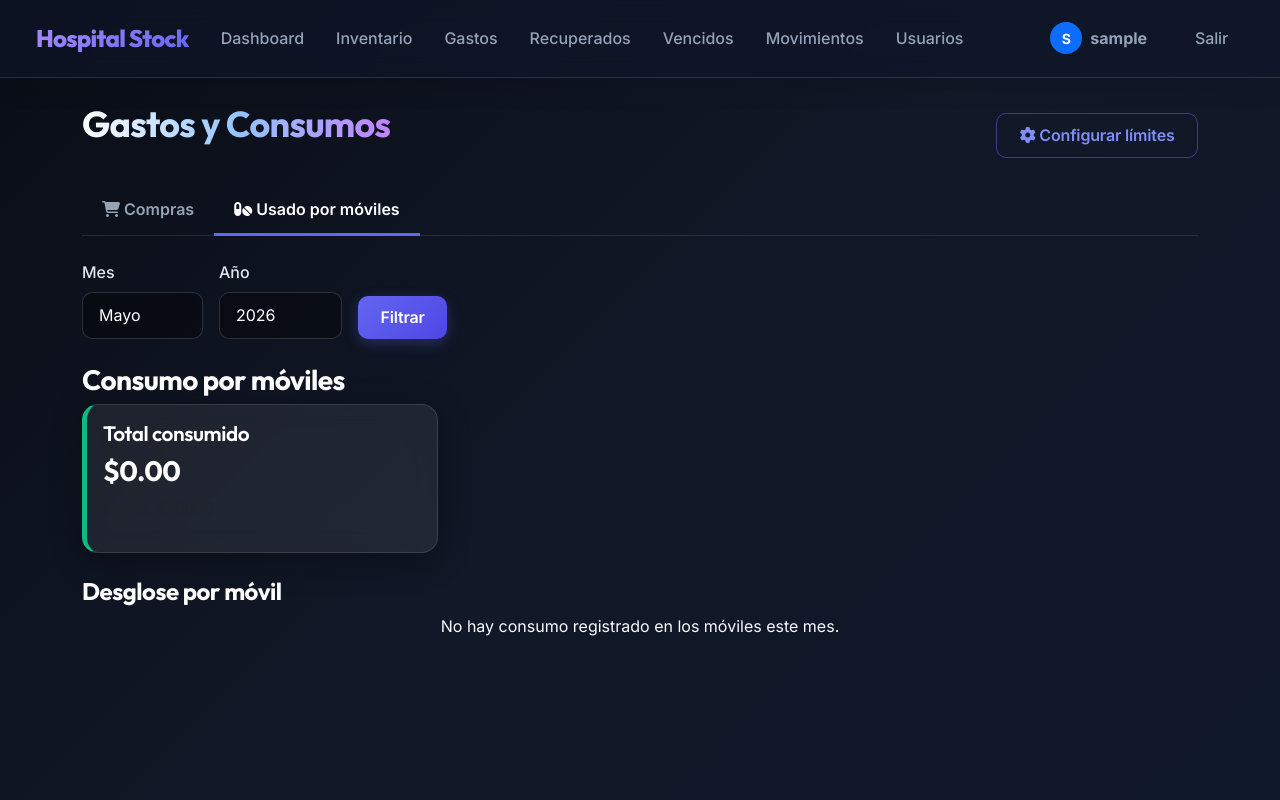
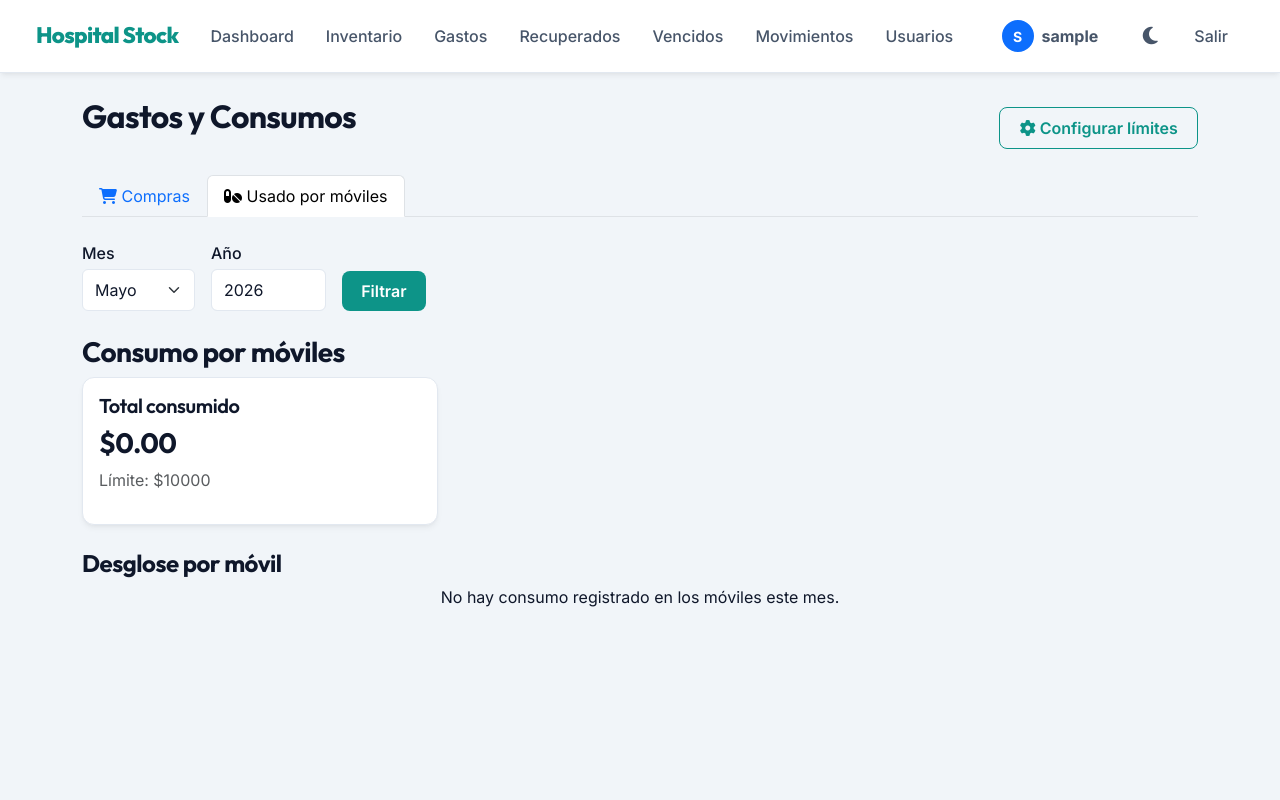
Before and after one commit to MenemMateo/hospital-stock2, a Django app: page /gastos/ in a window 1280 px wide. Run offline with Django 5.2, Linux system fonts and the light colour scheme; the visitor is signed in with stand-in values (Sample User, id 1); data comes from the database, SQL or seed files in the repository; data that the repository does not hold is empty; some libraries are stand-ins or nearby versions.

Commit message:
Implement light and dark minimalist hospital themes with persistent toggler

```diff
--- a/hospital_stock/core/static/core/css/custom.css
+++ b/hospital_stock/core/static/core/css/custom.css
@@ -1,208 +1,205 @@
 /* ==========================================================================
-   HOSPITAL STOCK - PREMIUM VISUAL DESIGN SYSTEM
+   HOSPITAL STOCK - MINIMALIST MEDICAL DESIGN SYSTEM
    ========================================================================== */
 
-/* Custom Google Fonts Import */
 @import url('https://fonts.googleapis.com/css2?family=Inter:wght@300;400;500;600;700&family=Outfit:wght@400;500;600;700;800&display=swap');
 
+/* Color Variables for Light Theme (Default) */
 :root {
-    --primary-color: #6366f1; /* Indigo */
-    --primary-hover: #4f46e5;
-    --secondary-color: #3b82f6; /* Blue */
-    --success-color: #10b981; /* Emerald */
-    --warning-color: #f59e0b; /* Amber */
-    --danger-color: #ef4444; /* Rose */
-    --background-dark: #0f172a; /* Slate 900 */
-    --card-bg: rgba(255, 255, 255, 0.07);
-    --card-border: rgba(255, 255, 255, 0.12);
-    --glass-blur: blur(12px);
+    --bg-color: #f1f5f9;
+    --card-bg: #ffffff;
+    --card-border: #e2e8f0;
+    --navbar-bg: #ffffff;
+    --navbar-text: #334155;
+
+    --primary-color: #0d9488; /* Teal Médico */
+    --primary-hover: #0f766e;
+    --secondary-color: #0284c7; /* Cian */
+    --success-color: #10b981;
+    --warning-color: #f59e0b;
+    --danger-color: #ef4444;
+
+    --text-primary: #0f172a;
+    --text-secondary: #475569;
+
+    --table-header-bg: #f8fafc;
+    --bg-light: #f8fafc;
+    --shadow: 0 4px 6px -1px rgb(0 0 0 / 0.05), 0 2px 4px -2px rgb(0 0 0 / 0.05);
+}
+
+/* Color Variables for Dark Theme */
+body.dark-theme {
+    --bg-color: #0f172a;
+    --card-bg: #1e293b;
+    --card-border: #334155;
+    --navbar-bg: #1e293b;
+    --navbar-text: #cbd5e1;
+
+    --primary-color: #2dd4bf;
+    --primary-hover: #14b8a6;
+    --secondary-color: #38bdf8;
+
     --text-primary: #f8fafc;
     --text-secondary: #94a3b8;
+
+    --table-header-bg: #1e293b;
+    --bg-light: #0f172a;
+    --shadow: 0 10px 15px -3px rgb(0 0 0 / 0.3), 0 4px 6px -4px rgb(0 0 0 / 0.3);
 }
 
-/* Base Body Styles with a Deep, Elegant Gradient Background */
+/* Base Body Styles */
 body {
     font-family: 'Inter', -apple-system, BlinkMacSystemFont, "Segoe UI", Roboto, sans-serif;
-    background: linear-gradient(135deg, #090d16 0%, #111827 50%, #0f172a 100%);
-    background-attachment: fixed;
+    background-color: var(--bg-color);
     color: var(--text-primary);
     min-height: 100vh;
-    overflow-x: hidden;
+    transition: background-color 0.3s ease, color 0.3s ease;
 }
 
-/* Headers with Outfit font for a premium, clean look */
+/* Headers style */
 h1, h2, h3, h4, h5, h6 {
     font-family: 'Outfit', sans-serif;
     font-weight: 700;
     letter-spacing: -0.02em;
-    color: #ffffff;
+    color: var(--text-primary);
 }
 
 h1 {
-    font-size: 2.25rem;
-    background: linear-gradient(to right, #ffffff, #93c5fd, #c084fc);
-    -webkit-background-clip: text;
-    -webkit-text-fill-color: transparent;
+    font-size: 2rem;
     margin-bottom: 1.5rem;
 }
 
-/* Glassmorphism Cards */
+/* Medical Premium Cards */
 .card, .form-container, .table-container {
-    background: var(--card-bg) !important;
-    backdrop-filter: var(--glass-blur) !important;
-    -webkit-backdrop-filter: var(--glass-blur) !important;
+    background-color: var(--card-bg) !important;
     border: 1px solid var(--card-border) !important;
-    border-radius: 16px !important;
-    box-shadow: 0 8px 32px 0 rgba(0, 0, 0, 0.3) !important;
-    transition: all 0.4s cubic-bezier(0.16, 1, 0.3, 1) !important;
+    border-radius: 12px !important;
+    box-shadow: var(--shadow) !important;
+    transition: transform 0.2s ease, box-shadow 0.2s ease, border-color 0.3s ease !important;
 }
 
 .card:hover {
-    transform: translateY(-6px);
-    border-color: rgba(255, 255, 255, 0.2) !important;
-    box-shadow: 0 12px 40px 0 rgba(99, 102, 241, 0.15) !important;
-}
-
-/* Customize Mobile border states elegantly */
-.card.border-success {
-    border-left: 5px solid var(--success-color) !important;
-}
-.card.border-warning {
-    border-left: 5px solid var(--warning-color) !important;
-}
-.card.border-danger {
-    border-left: 5px solid var(--danger-color) !important;
+    transform: translateY(-2px);
+    box-shadow: 0 10px 15px -3px rgb(0 0 0 / 0.08) !important;
 }
 
 .card-title {
     font-family: 'Outfit', sans-serif;
-    font-size: 1.3rem;
+    font-size: 1.25rem;
     font-weight: 600;
-    color: #ffffff;
+    color: var(--text-primary);
 }
 
-/* Premium Floating Navbar Styling */
+/* Floating Navbar Styling */
 .navbar {
-    background: rgba(15, 23, 42, 0.6) !important;
-    backdrop-filter: var(--glass-blur);
-    -webkit-backdrop-filter: var(--glass-blur);
+    background-color: var(--navbar-bg) !important;
     border-bottom: 1px solid var(--card-border);
-    padding: 0.9rem 1.5rem;
-    margin-bottom: 2.5rem;
-    box-shadow: 0 4px 30px rgba(0, 0, 0, 0.15);
+    padding: 0.75rem 1.5rem;
+    margin-bottom: 2rem;
+    box-shadow: var(--shadow);
+    transition: background-color 0.3s ease, border-bottom 0.3s ease;
 }
 
 .navbar-brand {
     font-family: 'Outfit', sans-serif;
     font-weight: 800;
-    font-size: 1.5rem;
-    background: linear-gradient(135deg, #a78bfa 0%, #6366f1 100%);
-    -webkit-background-clip: text;
-    -webkit-text-fill-color: transparent;
+    font-size: 1.4rem;
+    color: var(--primary-color) !important;
     letter-spacing: -0.03em;
 }
 
 .navbar-nav .nav-link {
     font-weight: 500;
     color: var(--text-secondary) !important;
-    transition: color 0.3s ease;
+    transition: color 0.2s ease, background-color 0.2s ease;
     padding: 0.5rem 1rem !important;
-    border-radius: 8px;
+    border-radius: 6px;
 }
 
 .navbar-nav .nav-link:hover,
 .navbar-nav .nav-link.active {
-    color: #ffffff !important;
-    background: rgba(255, 255, 255, 0.05);
+    color: var(--primary-color) !important;
+    background-color: var(--bg-light);
 }
 
 /* Premium Buttons Styling */
 .btn {
-    border-radius: 10px !important;
+    border-radius: 8px !important;
     font-family: 'Inter', sans-serif;
     font-weight: 600;
-    letter-spacing: -0.01em;
-    padding: 0.6rem 1.4rem !important;
-    transition: all 0.3s cubic-bezier(0.16, 1, 0.3, 1) !important;
+    padding: 0.5rem 1.2rem !important;
+    transition: all 0.2s ease !important;
 }
 
 .btn-primary {
-    background: linear-gradient(135deg, #6366f1 0%, #4f46e5 100%) !important;
+    background-color: var(--primary-color) !important;
     border: none !important;
-    box-shadow: 0 4px 14px rgba(99, 102, 241, 0.3) !important;
+    color: #ffffff !important;
 }
 
 .btn-primary:hover {
-    background: linear-gradient(135deg, #4f46e5 0%, #4338ca 100%) !important;
-    transform: scale(1.02);
-    box-shadow: 0 6px 20px rgba(99, 102, 241, 0.45) !important;
+    background-color: var(--primary-hover) !important;
+    transform: translateY(-1px);
 }
 
 .btn-success {
-    background: linear-gradient(135deg, #10b981 0%, #059669 100%) !important;
+    background-color: var(--success-color) !important;
     border: none !important;
-    box-shadow: 0 4px 14px rgba(16, 185, 129, 0.3) !important;
 }
 
 .btn-success:hover {
-    background: linear-gradient(135deg, #059669 0%, #047857 100%) !important;
-    transform: scale(1.02);
-    box-shadow: 0 6px 20px rgba(16, 185, 129, 0.45) !important;
+    background-color: #059669 !important;
+    transform: translateY(-1px);
 }
 
 .btn-warning {
-    background: linear-gradient(135deg, #f59e0b 0%, #d97706 100%) !important;
+    background-color: var(--warning-color) !important;
     border: none !important;
     color: #ffffff !important;
-    box-shadow: 0 4px 14px rgba(245, 158, 11, 0.3) !important;
 }
 
 .btn-warning:hover {
-    background: linear-gradient(135deg, #d97706 0%, #b45309 100%) !important;
-    transform: scale(1.02);
+    background-color: #d97706 !important;
     color: #ffffff !important;
-    box-shadow: 0 6px 20px rgba(245, 158, 11, 0.45) !important;
+    transform: translateY(-1px);
 }
 
 .btn-danger {
-    background: linear-gradient(135deg, #ef4444 0%, #dc2626 100%) !important;
+    background-color: var(--danger-color) !important;
     border: none !important;
-    box-shadow: 0 4px 14px rgba(239, 68, 68, 0.3) !important;
 }
 
 .btn-danger:hover {
-    background: linear-gradient(135deg, #dc2626 0%, #b91c1c 100%) !important;
-    transform: scale(1.02);
-    box-shadow: 0 6px 20px rgba(239, 68, 68, 0.45) !important;
+    background-color: #dc2626 !important;
+    transform: translateY(-1px);
 }
 
 .btn-secondary {
-    background: rgba(255, 255, 255, 0.1) !important;
-    color: #ffffff !important;
-    border: 1px solid rgba(255, 255, 255, 0.15) !important;
+    background-color: var(--bg-light) !important;
+    color: var(--text-primary) !important;
+    border: 1px solid var(--card-border) !important;
 }
 
 .btn-secondary:hover {
-    background: rgba(255, 255, 255, 0.18) !important;
-    transform: scale(1.02);
+    background-color: var(--card-border) !important;
 }
 
 .btn-outline-primary {
-    border: 1px solid rgba(99, 102, 241, 0.5) !important;
-    color: #818cf8 !important;
+    border: 1px solid var(--primary-color) !important;
+    color: var(--primary-color) !important;
 }
 
 .btn-outline-primary:hover {
-    background: rgba(99, 102, 241, 0.15) !important;
+    background-color: var(--primary-color) !important;
     color: #ffffff !important;
 }
 
-/* Beautiful Translucent Glass Tables */
+/* Clean Medical Tables */
 .table,
 .table > :not(caption) > * > * {
     color: var(--text-primary) !important;
     background-color: transparent !important;
-    border-color: rgba(255, 255, 255, 0.08) !important;
+    border-color: var(--card-border) !important;
 }
 
 .table th,
@@ -210,249 +207,132 @@ h1 {
 .table > :not(caption) > thead > * > * {
     font-family: 'Outfit', sans-serif;
     font-weight: 600;
-    color: #ffffff !important;
-    background-color: rgba(255, 255, 255, 0.08) !important; /* Capa sutil translúcida en encabezados */
-    border-bottom: 2px solid rgba(255, 255, 255, 0.18) !important;
-    padding: 1rem 0.75rem !important;
+    color: var(--text-primary) !important;
+    background-color: var(--table-header-bg) !important;
+    border-bottom: 2px solid var(--card-border) !important;
+    padding: 0.75rem 0.5rem !important;
 }
 
 .table td,
 .table > tbody > tr > td {
-    padding: 0.95rem 0.75rem !important;
-    background-color: transparent !important;
-    color: var(--text-primary) !important;
-    border-bottom: 1px solid rgba(255, 255, 255, 0.08) !important;
+    padding: 0.75rem 0.5rem !important;
+    border-bottom: 1px solid var(--card-border) !important;
     vertical-align: middle !important;
 }
 
 .table-hover tbody tr:hover {
-    background-color: rgba(255, 255, 255, 0.04) !important;
-    transition: background-color 0.25s ease !important;
+    background-color: var(--bg-light) !important;
 }
 
 /* Table Row Highlights for Alerts */
 .table-danger {
-    background-color: rgba(239, 68, 68, 0.15) !important;
-    color: #fca5a5 !important;
+    background-color: rgba(239, 68, 68, 0.08) !important;
 }
 .table-warning {
-    background-color: rgba(245, 158, 11, 0.15) !important;
-    color: #fde047 !important;
+    background-color: rgba(245, 158, 11, 0.08) !important;
 }
 .table-success {
-    background-color: rgba(16, 185, 129, 0.12) !important;
-    color: #a7f3d0 !important;
+    background-color: rgba(16, 185, 129, 0.06) !important;
 }
 
-/* Custom Translucent Inputs & Form Controls (Global and Class-based) */
+/* Translucent Inputs & Form Controls */
 .form-control, .form-select,
 input[type="text"], input[type="number"], input[type="password"], input[type="date"], input[type="email"],
 select, textarea {
-    background: rgba(0, 0, 0, 0.35) !important;
-    border: 1px solid rgba(255, 255, 255, 0.15) !important;
-    color: #ffffff !important;
-    border-radius: 10px !important;
-    padding: 0.65rem 1rem !important;
-    transition: all 0.3s ease !important;
+    background-color: var(--card-bg) !important;
+    border: 1px solid var(--card-border) !important;
+    color: var(--text-primary) !important;
+    border-radius: 6px !important;
+    padding: 0.5rem 0.75rem !important;
+    transition: border-color 0.2s ease, box-shadow 0.2s ease !important;
 }
 
 .form-control:focus, .form-select:focus,
 input[type="text"]:focus, input[type="number"]:focus, input[type="password"]:focus, input[type="date"]:focus, input[type="email"]:focus,
 select:focus, textarea:focus {
-    background: rgba(0, 0, 0, 0.5) !important;
     border-color: var(--primary-color) !important;
-    box-shadow: 0 0 0 4px rgba(99, 102, 241, 0.25) !important;
-    color: #ffffff !important;
+    box-shadow: 0 0 0 3px rgba(13, 148, 136, 0.15) !important;
     outline: none !important;
 }
 
 .form-control::placeholder, input::placeholder, textarea::placeholder {
-    color: #64748b !important;
+    color: var(--text-secondary) !important;
+    opacity: 0.6;
 }
 
-/* Dropdown list for Select Option Styling (Global and Class-based) */
 .form-select option, select option {
-    background-color: #111827 !important;
-    color: #ffffff !important;
+    background-color: var(--card-bg) !important;
+    color: var(--text-primary) !important;
 }
 
 .form-label, label {
     font-weight: 500;
-    color: #e2e8f0 !important;
-    margin-bottom: 0.5rem;
-}
-
-/* Radio buttons list, checkboxes lists & lists in forms styling */
-form ul {
-    list-style-type: none;
-    padding-left: 0;
-    margin-top: 0.5rem;
-}
-
-form ul li {
-    display: flex;
-    align-items: center;
-    gap: 0.5rem;
-    color: #f8fafc !important;
-    margin-bottom: 0.5rem;
-    font-size: 1rem;
-}
-
-form ul li label {
-    margin-bottom: 0 !important;
-    cursor: pointer;
-}
-
-form input[type="radio"], form input[type="checkbox"] {
-    width: 1.15rem;
-    height: 1.15rem;
-    accent-color: var(--primary-color);
-    cursor: pointer;
-}
-
-/* Alerts custom styling */
-.alert {
-    border-radius: 12px !important;
-    backdrop-filter: var(--glass-blur);
-    -webkit-backdrop-filter: var(--glass-blur);
-    border: 1px solid rgba(255, 255, 255, 0.08) !important;
-    font-weight: 500;
-}
-
-.alert-danger {
-    background-color: rgba(239, 68, 68, 0.15) !important;
-    color: #fca5a5 !important;
-    border-color: rgba(239, 68, 68, 0.25) !important;
-}
-
-.alert-warning {
-    background-color: rgba(245, 158, 11, 0.15) !important;
-    color: #fde047 !important;
-    border-color: rgba(245, 158, 11, 0.25) !important;
-}
-
-.alert-success {
-    background-color: rgba(16, 185, 129, 0.15) !important;
-    color: #a7f3d0 !important;
-    border-color: rgba(16, 185, 129, 0.25) !important;
-}
-
-/* Tabs Styling */
-.nav-tabs {
-    border-bottom: 1px solid rgba(255, 255, 255, 0.1) !important;
-}
-
-.nav-tabs .nav-link {
-    color: var(--text-secondary) !important;
-    font-weight: 600;
-    border: none !important;
-    border-bottom: 3px solid transparent !important;
-    padding: 0.75rem 1.25rem !important;
-    transition: all 0.3s ease !important;
-}
-
-.nav-tabs .nav-link:hover {
-    color: #ffffff !important;
-    border-bottom-color: rgba(255, 255, 255, 0.2) !important;
-}
-
-.nav-tabs .nav-link.active {
-    background: transparent !important;
-    color: #ffffff !important;
-    border-bottom-color: var(--primary-color) !important;
+    color: var(--text-primary) !important;
+    margin-bottom: 0.25rem;
 }
 
 /* Badges styling */
 .badge {
-    padding: 0.45em 0.85em !important;
+    padding: 0.35em 0.65em !important;
     font-weight: 600 !important;
-    border-radius: 6px !important;
+    border-radius: 4px !important;
 }
 
 .bg-success {
-    background: rgba(16, 185, 129, 0.2) !important;
-    color: #34d399 !important;
-    border: 1px solid rgba(16, 185, 129, 0.3) !important;
+    background: rgba(16, 185, 129, 0.1) !important;
+    color: #059669 !important;
+    border: 1px solid rgba(16, 185, 129, 0.2) !important;
 }
 
 .bg-warning {
-    background: rgba(245, 158, 11, 0.2) !important;
-    color: #fbbf24 !important;
-    border: 1px solid rgba(245, 158, 11, 0.3) !important;
+    background: rgba(245, 158, 11, 0.1) !important;
+    color: #d97706 !important;
+    border: 1px solid rgba(245, 158, 11, 0.2) !important;
 }
 
 .bg-danger {
-    background: rgba(239, 68, 68, 0.2) !important;
-    color: #f87171 !important;
-    border: 1px solid rgba(239, 68, 68, 0.3) !important;
+    background: rgba(239, 68, 68, 0.1) !important;
+    color: #dc2626 !important;
+    border: 1px solid rgba(239, 68, 68, 0.2) !important;
 }
 
-/* Input group styling */
-.input-group-text {
-    background-color: rgba(255, 255, 255, 0.05) !important;
-    border: 1px solid rgba(255, 255, 255, 0.15) !important;
-    color: #e2e8f0 !important;
-    border-radius: 10px;
+/* Alerts */
+.alert {
+    border-radius: 8px !important;
+    border: 1px solid var(--card-border) !important;
+    font-weight: 500;
 }
 
-/* Scrollbar Customization for modern browsers */
-::-webkit-scrollbar {
-    width: 8px;
-    height: 8px;
+/* High Contrast Alert Close Button */
+.alert .btn-close {
+    opacity: 0.6 !important;
 }
-
-::-webkit-scrollbar-track {
-    background: #0f172a;
-}
-
-::-webkit-scrollbar-thumb {
-    background: #334155;
-    border-radius: 4px;
-}
-
-::-webkit-scrollbar-thumb:hover {
-    background: #475569;
-}
-
-/* Perfect alignment for username in the navbar */
-.navbar-text {
-    color: #ffffff !important;
-    font-weight: 500;
-    display: inline-flex;
-    align-items: center;
-    padding-top: 0.5rem;
-    padding-bottom: 0.5rem;
-}
-
-/* Beautiful High-Contrast Alerts and highly visible Close X Button */
-.alert {
-    position: relative;
-    padding-right: 3rem !important;
-}
-
-.alert .btn-close {
-    filter: invert(1) grayscale(1) brightness(2) !important; /* Force close cross to be clean white and highly visible */
-    opacity: 0.8 !important;
-    padding: 1.25rem 1.25rem !important;
-    position: absolute;
-    top: 50%;
-    right: 1rem;
-    transform: translateY(-50%);
-    transition: opacity 0.2s ease !important;
-}
-
 .alert .btn-close:hover {
     opacity: 1 !important;
 }
 
-.alert-danger .alert-link {
-    color: #ffffff !important;
-    text-decoration: underline;
-    font-weight: 700 !important;
+/* Theme Switcher Button */
+.theme-toggle-btn {
+    background: none;
+    border: none;
+    color: var(--text-secondary);
+    font-size: 1.25rem;
+    cursor: pointer;
+    padding: 0.5rem;
+    border-radius: 50%;
+    width: 40px;
+    height: 40px;
+    display: inline-flex;
+    align-items: center;
+    justify-content: center;
+    transition: background-color 0.2s, color 0.2s;
 }
 
-.alert-warning .alert-link {
-    color: #1e293b !important;
-    text-decoration: underline;
-    font-weight: 700 !important;
+.theme-toggle-btn:hover {
+    background-color: var(--bg-light);
+    color: var(--primary-color);
 }
+
+.bg-light, .p-3.bg-light {
+    background-color: var(--bg-light) !important;
+}
--- a/hospital_stock/core/templates/core/base.html
+++ b/hospital_stock/core/templates/core/base.html
@@ -11,7 +11,15 @@
     <link href="https://cdnjs.cloudflare.com/ajax/libs/font-awesome/6.4.0/css/all.min.css" rel="stylesheet">
 </head>
 <body>
-<nav class="navbar navbar-expand-lg navbar-dark mb-4">
+<script>
+    (function() {
+        const theme = localStorage.getItem('theme') || 'light';
+        if (theme === 'dark') {
+            document.body.classList.add('dark-theme');
+        }
+    })();
+</script>
+<nav class="navbar navbar-expand-lg mb-4">
     <div class="container-fluid">
         <a class="navbar-brand" href="{% url 'dashboard' %}">Hospital Stock</a>
         <button class="navbar-toggler" type="button" data-bs-toggle="collapse" data-bs-target="#navMenu">
@@ -42,6 +50,11 @@
                             {% endif %}
                             <span><strong>{{ user.username }}</strong></span>
                         </a>
+                    </li>
+                    <li class="nav-item me-2">
+                        <button id="theme-toggle" class="theme-toggle-btn" title="Cambiar tema">
+                            <i class="fa-solid fa-moon"></i>
+                        </button>
                     </li>
                     <li class="nav-item">
                         <form method="post" action="{% url 'logout' %}" class="d-inline">
@@ -89,6 +102,28 @@ document.addEventListener('DOMContentLoaded', function () {
             }
         });
     });
+
+    // Theme Switcher Logic
+    const themeBtn = document.getElementById('theme-toggle');
+    if (themeBtn) {
+        const icon = themeBtn.querySelector('i');
+        function updateIcon() {
+            if (document.body.classList.contains('dark-theme')) {
+                icon.className = 'fa-solid fa-sun';
+                themeBtn.title = 'Cambiar a tema claro';
+            } else {
+                icon.className = 'fa-solid fa-moon';
+                themeBtn.title = 'Cambiar a tema oscuro';
+            }
+        }
+        updateIcon();
+        themeBtn.addEventListener('click', function() {
+            document.body.classList.toggle('dark-theme');
+            const theme = document.body.classList.contains('dark-theme') ? 'dark' : 'light';
+            localStorage.setItem('theme', theme);
+            updateIcon();
+        });
+    }
 });
 </script>
 </body>
```
